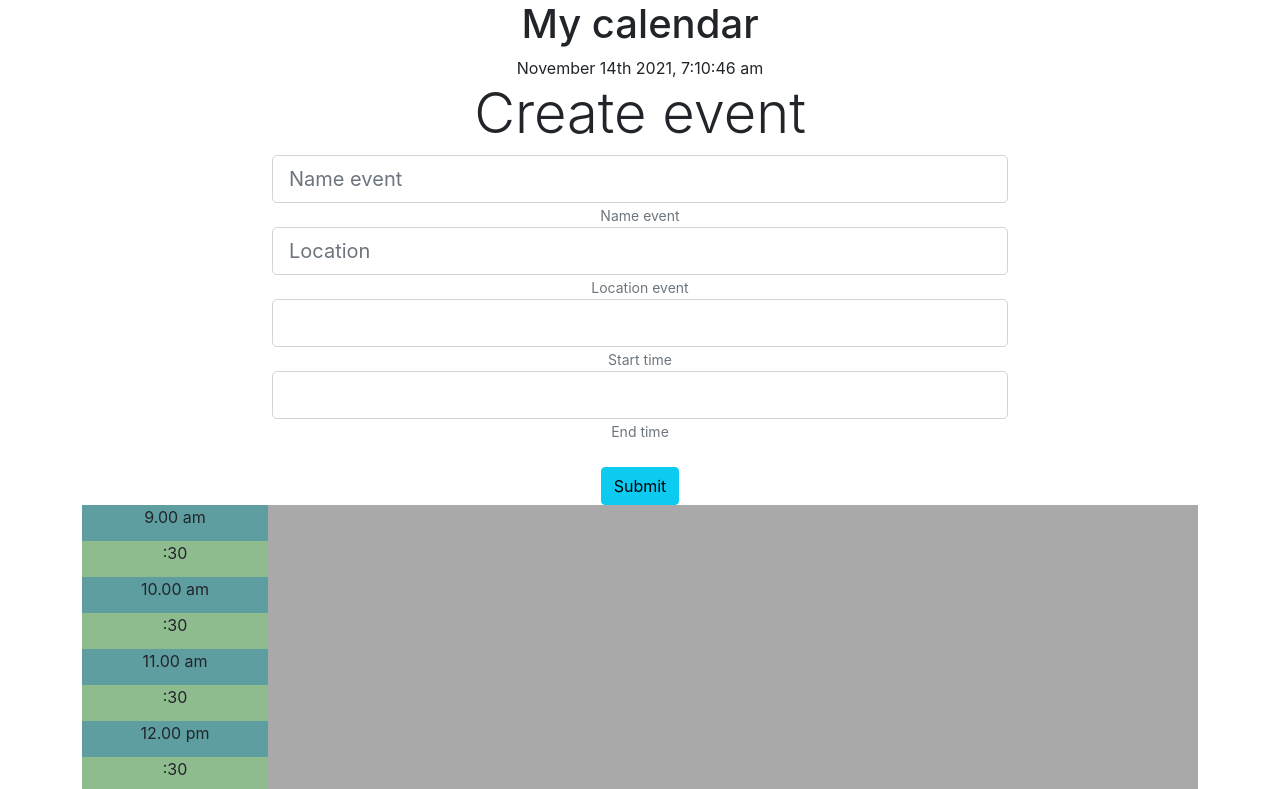
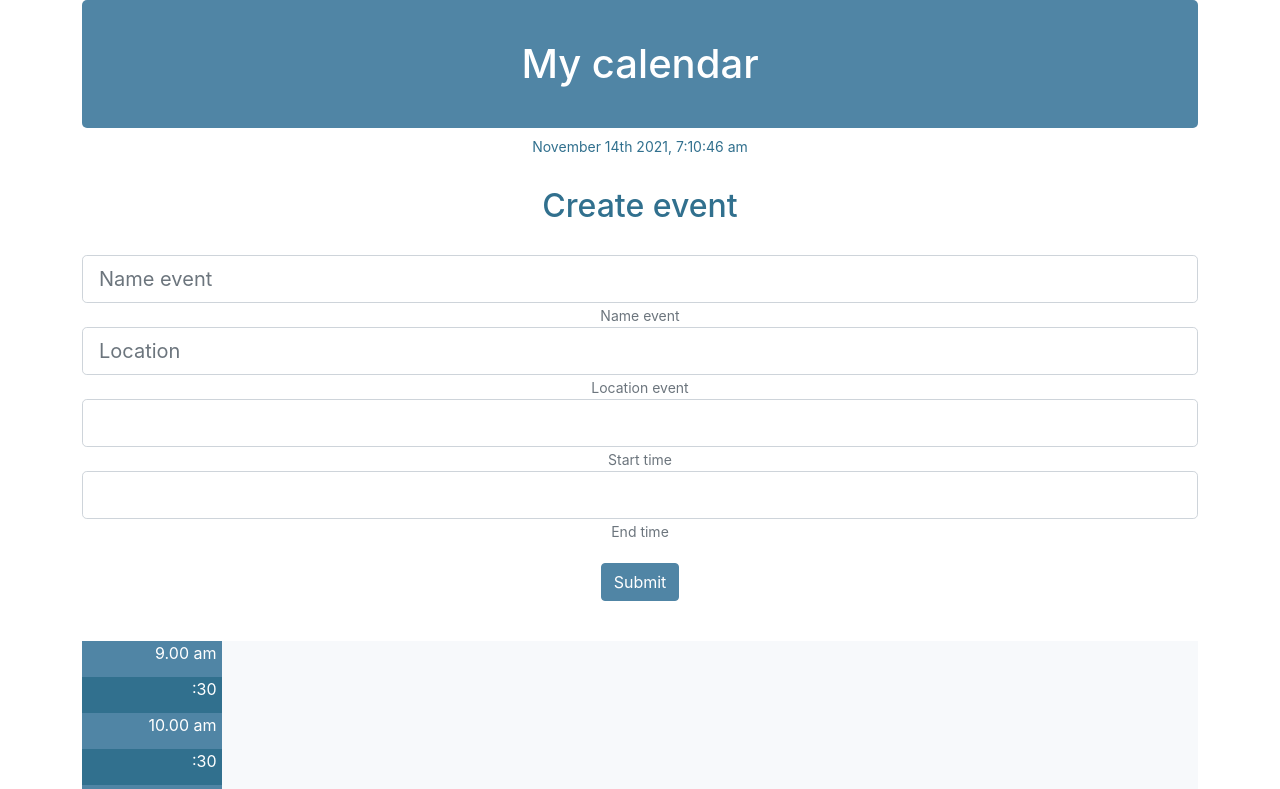
Before and after one commit to Lemeshevskaya/calendar-react, a React (Create React App) app: page / in a window 1280 px wide. Shown: the top 789 px of the page. Built offline with nearby package versions, Linux system fonts and the light colour scheme.

Commit message:
add styles

```diff
--- a/package.json
+++ b/package.json
@@ -7,10 +7,12 @@
     "@testing-library/react": "^11.2.7",
     "@testing-library/user-event": "^12.8.3",
     "classnames": "^2.3.1",
+    "lodash": "^4.17.21",
     "moment": "^2.29.1",
     "react": "^17.0.2",
     "react-dom": "^17.0.2",
     "react-scripts": "4.0.3",
+    "save": "^2.4.0",
     "web-vitals": "^1.1.2"
   },
   "scripts": {
--- a/src/App.css
+++ b/src/App.css
@@ -1,28 +1,86 @@
+:root {
+  --blue: #5085A5;
+  --darkblue: #31708E;
+  --ligthblue: #8FC1E3;
+}
+
 .App {
   text-align: center;
 }
 body {
   margin: 0 auto;
 }
+h1 {
+  background-color: var(--blue);
+  padding: 40px;
+  color: white;
+  border-radius: 5px;
+}
+h2 {
+  margin: 30px;
+  color: var(--darkblue);
+}
 .day-calendar {
-  background-color: darkgray;
-  grid-template-columns: 1fr 5fr;
+  background-color: #F7F9FB;
+  grid-template-columns: 1fr 7fr;
 }
-.hour{
-  border: 1px solid darkred;
+.colorDark {
+  background-color: var(--darkblue);
+}
+.rowHight {
+  height: 12px;
+  border: none;
+  color: white;
+  padding-right: 5px;
 }
 .hour-number {
-  background-color: darkseagreen;
-}
-.row1 {
-  height: 12px;
+  text-align: right;
 }
 .grid {
   display: grid;
 }
-.gridrow {
-  grid-template-rows: repeat(3, 12px)
+.colorLight {
+  background-color: var(--blue);
 }
-.bluecolor {
-  background-color: cadetblue;
+.lable {
+  background-color: #8FC1E3;
+  color: white;
+  display: flex;
+  justify-content: center;
+  flex-direction: column;
+  flex-wrap: wrap;
+  align-items: flex-start;
+  align-content: flex-start;
+  gap: 10px;
+  font-size: 14px;
+  padding-left: 15px;
+  border-radius: 5px;
 }
+.lable h6 {
+  margin: 0;
+  color: #214d61;
+}
+.lable p {
+  margin-bottom: 0;
+}
+.lable-item {
+  flex-shrink: 0;
+  flex-basis: 20px;
+}
+.form-event {
+  margin-bottom: 20px;
+  margin-top: 20px;
+}
+.button-form {
+  background-color: var(--blue);
+  border-color: var(--blue);
+  color: white;
+  margin: 20px;
+}
+.error {
+  color: red;
+}
+.today-data {
+  color: var(--darkblue);
+  font-size: 14px;
+}
--- a/src/App.js
+++ b/src/App.js
@@ -1,5 +1,4 @@
 import './App.css';
-import Calendar from './components/Calendar';
 import Date from './components/Data';
 import CreateEvent from './components/CreateEvent'
 
--- a/src/common/timeList.js
+++ b/src/common/timeList.js
@@ -93,6 +93,7 @@ const timeHour = [
   '9.30 pm',
   '9.40 pm',
   '9.50 pm',
+  '10.00 pm'
 ]
 
 
--- a/src/components/Calendar.js
+++ /dev/null
@@ -1,14 +0,0 @@
-import React, { Component } from 'react';
-import {timeList, timeHour} from '../common/timeList';
-import {DayHours, DayField} from './DayHours'
-
-export default class Calendar extends Component {
-  render() {
-    return (
-      <div className= 'grid day-calendar'>
-        <DayHours time={timeList}></DayHours>
-        <DayField time={timeHour}></DayField>
-      </div>
-    )
-  }
-}
--- a/src/components/CreateEvent.js
+++ b/src/components/CreateEvent.js
@@ -1,4 +1,5 @@
 import React, { Component } from 'react';
+import {uniqueId} from 'lodash';
 import TextFieldGroup from '../common/TextFieldGroup';
 import SelectListGroup from '../common/SelectListGroup';
 import isEmpty from '../validation/is-empty';
@@ -24,11 +25,11 @@ export default class CreateEvent extends Component {
 
   onSubmit(e) {
     e.preventDefault();
-    if(isEmpty(this.state.eventname) || isEmpty(this.state.location)) {
+    if(isEmpty(this.state.eventname) || isEmpty(this.state.location) || isEmpty(this.state.timeStart) || isEmpty(this.state.timeEnd)) {
       this.setState({
-        error: 'Event name and location field must be filled'
+        error: 'All fields must be filled'
       });
-    } else if(timeHour.indexOf(this.state.timeStart) > timeHour.indexOf(this.state.timeEnd)) {
+    } else if(timeHour.indexOf(this.state.timeStart) >= timeHour.indexOf(this.state.timeEnd)) {
       this.setState({
         error: 'The start time must be less than the end time of the event'
       });
@@ -41,7 +42,7 @@ export default class CreateEvent extends Component {
         timeEnd: this.state.timeEnd,
       };
       const Lable = (
-      <CreateLable lable = {data} times = {timeHour}/>);
+      <CreateLable lable = {data} times = {timeHour} key = {uniqueId()}/>);
       var lables = this.state.lable.slice();
       lables.push(Lable);
       this.setState({ lable: lables });
@@ -60,16 +61,15 @@ export default class CreateEvent extends Component {
 
     return (
       <div className="create-event">
-        <h2 className="display-4 text-center">Create event</h2>
-        <div className="row">
-          <div className="col-md-8 m-auto">
+        <h2 className="text-center">Create event</h2>
+        <div className="row form-event">
+          <div className="col m-auto">
             <form onSubmit={this.onSubmit}>
               <TextFieldGroup
                 placeholder="Name event"
                 name="eventname"
                 value={this.state.eventname}
                 onChange={this.onChange}
-
                 info="Name event"
               />
               <TextFieldGroup
@@ -77,7 +77,6 @@ export default class CreateEvent extends Component {
                 name="location"
                 value={this.state.location}
                 onChange={this.onChange}
-
                 info="Location event"
               />
               <SelectListGroup
@@ -86,7 +85,6 @@ export default class CreateEvent extends Component {
                 value={this.state.timeStart}
                 onChange={this.onChange}
                 options={options}
-
                 info="Start time"
               />
               <SelectListGroup
@@ -95,24 +93,23 @@ export default class CreateEvent extends Component {
                 value={this.state.timeEnd}
                 onChange={this.onChange}
                 options={options}
-
                 info="End time"
               />
-              <div>
+              <div className = 'error'>
                  {this.state.error}
               </div>
               <input
                 type="submit"
                 value="Submit"
-                className="btn btn-info btn-block mt-4 btn_submit"
+                className="btn btn-primary button-form"
               />
             </form>
           </div>
         </div>
         <div className= 'grid day-calendar'>
-        <DayHours time={timeList}></DayHours>
-        <DayField time={timeHour} lable={this.state.lable}></DayField>
-      </div>
+          <DayHours time={timeList}></DayHours>
+          <DayField time={timeHour} lable={this.state.lable}></DayField>
+        </div>
     </div>
     )
   }
--- a/src/components/CreateLable.js
+++ b/src/components/CreateLable.js
@@ -7,16 +7,16 @@ export default class CreateLable extends Component {
     const startTime = times.indexOf(lable.timeStart);
     const endTime = times.indexOf(lable.timeEnd);
     return (
-      <div className="card"
+      <div className="lable"
       style={{
         gridRowStart: `${startTime}`,
         gridRowEnd: `${endTime}`
       }}>
-        <h3 className="card-header">{lable.eventname}</h3>
-        <div className="card-body">
-          <p>{lable.location}</p>
-          <div>{lable.timeStart}</div>
-          <div>{lable.timeEnd}</div>
+        <h6 className="lable-item">{lable.eventname}</h6>
+        <p className="lable-item">{lable.location}</p>
+        <div className="lable-item">
+          <span>{lable.timeStart} - </span>
+          <span>{lable.timeEnd}</span>
         </div>
       </div>
     )
--- a/src/components/Data.js
+++ b/src/components/Data.js
@@ -3,7 +3,7 @@ import moment from 'moment';
 
 export default function Data() {
   return (
-    <div>
+    <div className = 'today-data'>
       {moment().format('MMMM Do YYYY, h:mm:ss a')}
     </div>
   )
--- a/src/components/DayHours.js
+++ b/src/components/DayHours.js
@@ -1,5 +1,4 @@
 import React from 'react';
-import classnames from 'classnames';
 
 function DayHours(props) {
   const timeList = props.time;
@@ -7,16 +6,16 @@ function DayHours(props) {
     timeList.map((time,index) => {
       return (
         <div key ={index}>
-          <div className='row1 bluecolor'>
+          <div className='rowHight colorLight'>
             {time}
           </div>
-          <div className='row1 bluecolor'></div>
-          <div className='row1 bluecolor'></div>
-          <div className='row1'>
+          <div className='rowHight colorLight'></div>
+          <div className='rowHight colorLight'></div>
+          <div className='rowHight colorDark'>
             :30
           </div>
-          <div className='row1'></div>
-          <div className='row1'></div>
+          <div className='rowHight colorDark'></div>
+          <div className='rowHight colorDark'></div>
         </div>
       )
     });
@@ -30,8 +29,9 @@ function DayHours(props) {
 function DayField(props) {
   const lableNew = props.lable;
   const timePeriod = props.time;
-  const timeLength = timePeriod.length;
+  const timeLength = timePeriod.length - 2;
   return (
+    // create grid template
     <div className = "grid" style={{gridTemplateRows: `repeat(${timeLength}, 12px)`}}>
       {lableNew}
     </div>
```
Also changed, not shown: src/common/ErrorMesage.js (deleted, +0 -9 lines), 1 other file (tests, documents, lock files or other folders).
